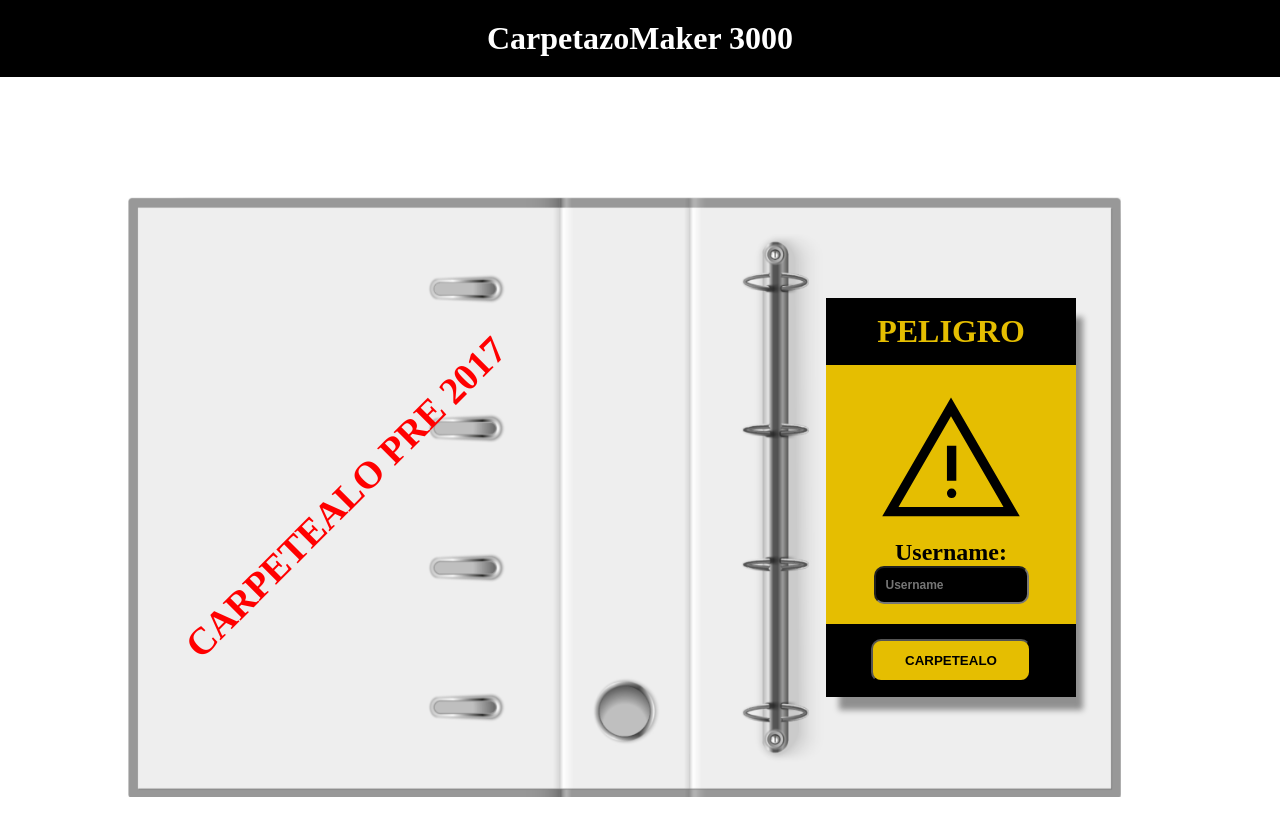
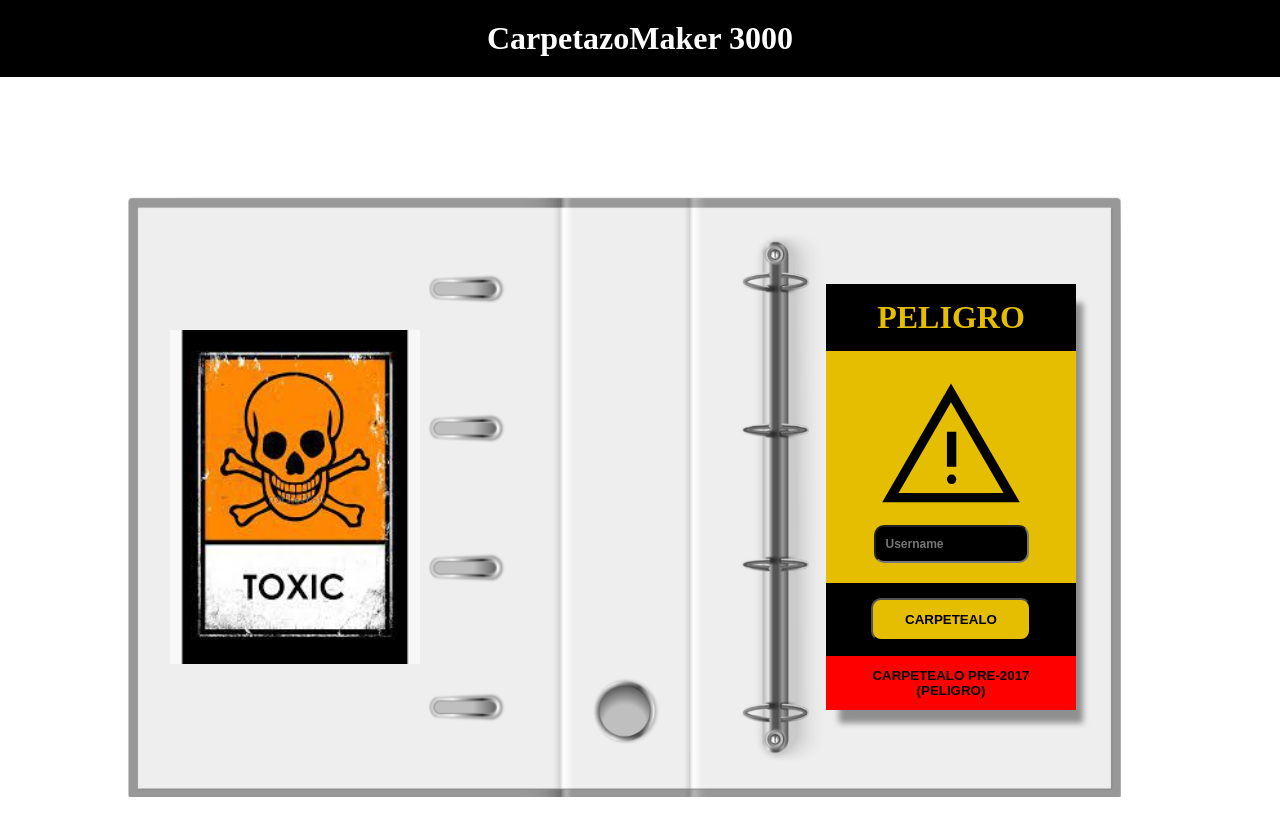
Before and after one commit to julianprincipe/carpetazomaker3000, a plain HTML site: page index.html in a window 1280 px wide. Drawn offline with Linux system fonts and the light colour scheme.

Commit message:
fix button

```diff
--- a/index.html
+++ b/index.html
@@ -13,7 +13,7 @@
   </header>
       <div class="content ">
         <div class="left-content">
-          <p>CARPETEALO PRE 2017</p>
+          <img src="image/cs.jpg" alt="calavera">
         </div>
         <div class="right-content">
           <div class="card">
@@ -38,6 +38,7 @@
                  <button onclick="crearCarpetazo()">Carpetealo</button><br>
 
                </div>
+               <button class="s" onclick="crearCarpetazo2017()">Carpetealo PRE-2017 (peligro)</button><br>
 
           </div>
         </div>
@@ -54,7 +55,7 @@ function crearCarpetazo() {
 
 <p id="crearCarpetazoCommand"></p>
 
-<button class="s" style="background-color:red; border-color:blue; color:white" onclick="crearCarpetazo2017()">Carpetealo PRE-2017 (peligro)</button><br>
+
 <script>
 function crearCarpetazo2017() {
 
--- a/style.css
+++ b/style.css
@@ -48,12 +48,9 @@ main{
 	justify-content: start;
 
 }
-	.left-content p{
-		color: red;
-		text-transform: uppercase;
-		font-size: 38px;
-		transform: rotate(-45deg);
-		font-weight: bold;
+	.left-content img{
+		width: 250px;
+		margin-left: 42px;
 	}
 
 .right-content{
@@ -103,6 +100,7 @@ main{
 
 h2{
 	text-align: center;
+	display: none;
 }
 img{
 	width: 150px;
@@ -144,8 +142,17 @@ button{
 	}
 
 .s{
-	display: none;
+	border-radius: 0;
+	background-color: red;
+	border-style: none;
+
 }
+
+	.s:hover{
+		border:none;
+		background-color: darkred;
+
+	}
 @media ( max-width: 984px){
 	.left-content{
 		display: none;
```
